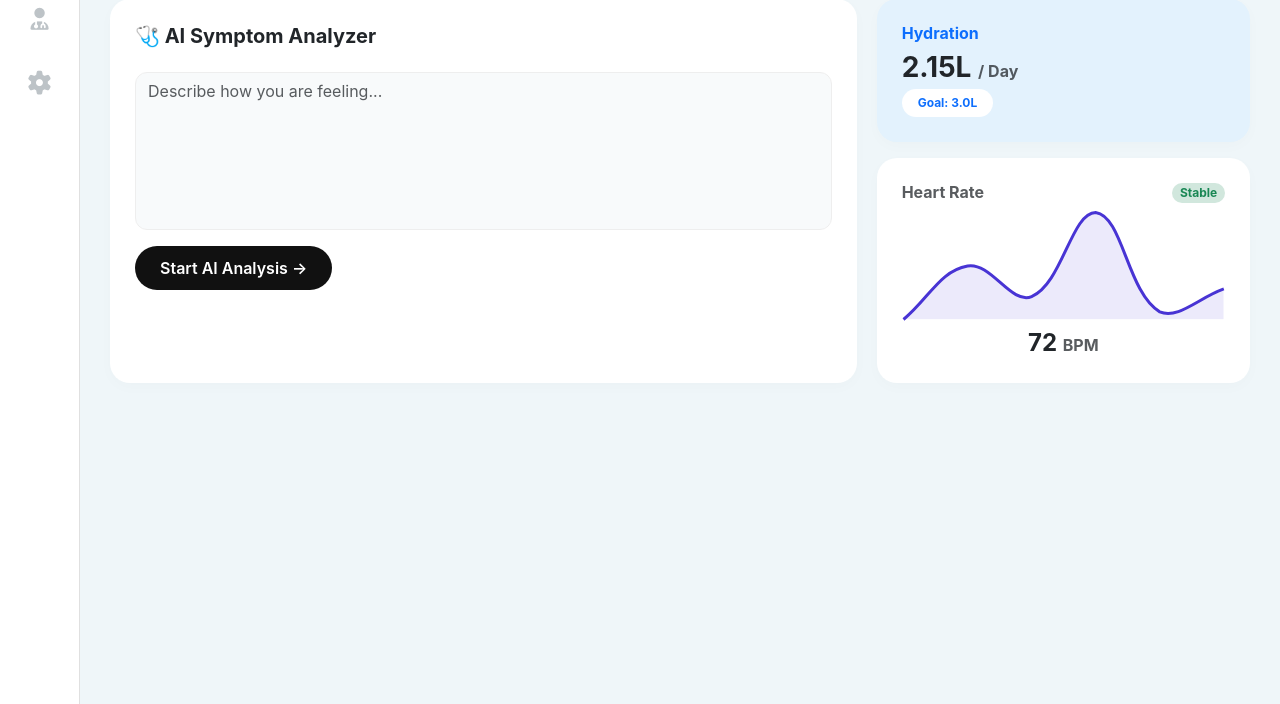
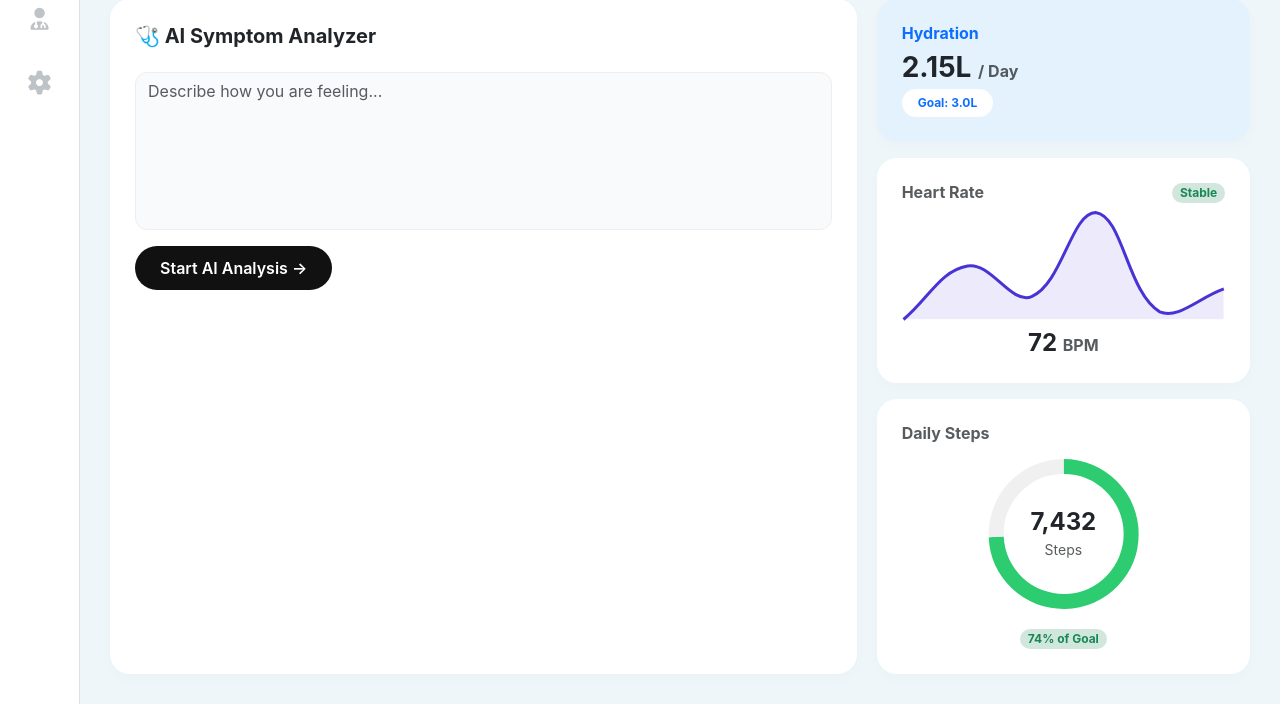
Before and after one commit to andrielmariya/smart-healthcare-app, a Flask app: page / in a window 1280 px wide. Shown: the part 145-849 px from the top of the page. Run offline with Flask 3, Linux system fonts and the light colour scheme.

Commit message:
Add Step Counter progress ring

```diff
--- a/templates/index.html
+++ b/templates/index.html
@@ -149,6 +149,19 @@
                         <h4 class="fw-bold mb-0">72 <small class="fs-6 text-muted">BPM</small></h4>
                     </div>
                 </div>
+                <div class="health-card">
+                    <h6 class="text-muted fw-bold mb-3">Daily Steps</h6>
+                    <div style="height: 150px; position: relative;">
+                        <canvas id="stepsChart"></canvas>
+                        <div style="position: absolute; top: 50%; left: 50%; transform: translate(-50%, -50%); text-align: center;">
+                            <h4 class="fw-bold mb-0">7,432</h4>
+                            <small class="text-muted">Steps</small>
+                        </div>
+                    </div>
+                    <div class="mt-3 text-center">
+                        <span class="badge bg-success-subtle text-success rounded-pill">74% of Goal</span>
+                    </div>
+                </div>
             </div>
         </div>
     </div>
@@ -219,6 +232,25 @@
                 resultBox.innerHTML = "<p class='text-danger'>Server Connection Error.</p>";
             }
         });
+        // 4. Step Counter (Donut Chart)
+const stepCtx = document.getElementById('stepsChart').getContext('2d');
+new Chart(stepCtx, {
+    type: 'doughnut',
+    data: {
+        labels: ['Completed', 'Remaining'],
+        datasets: [{
+            data: [7432, 2568],
+            backgroundColor: ['#2ecc71', '#f0f0f0'], // Green for progress, light gray for remaining
+            borderWidth: 0,
+            cutout: '80%' // This creates the "Ring" look
+        }]
+    },
+    options: {
+        responsive: true,
+        maintainAspectRatio: false,
+        plugins: { legend: { display: false }, tooltip: { enabled: false } }
+    }
+});
     </script>
 </body>
 </html>
```
